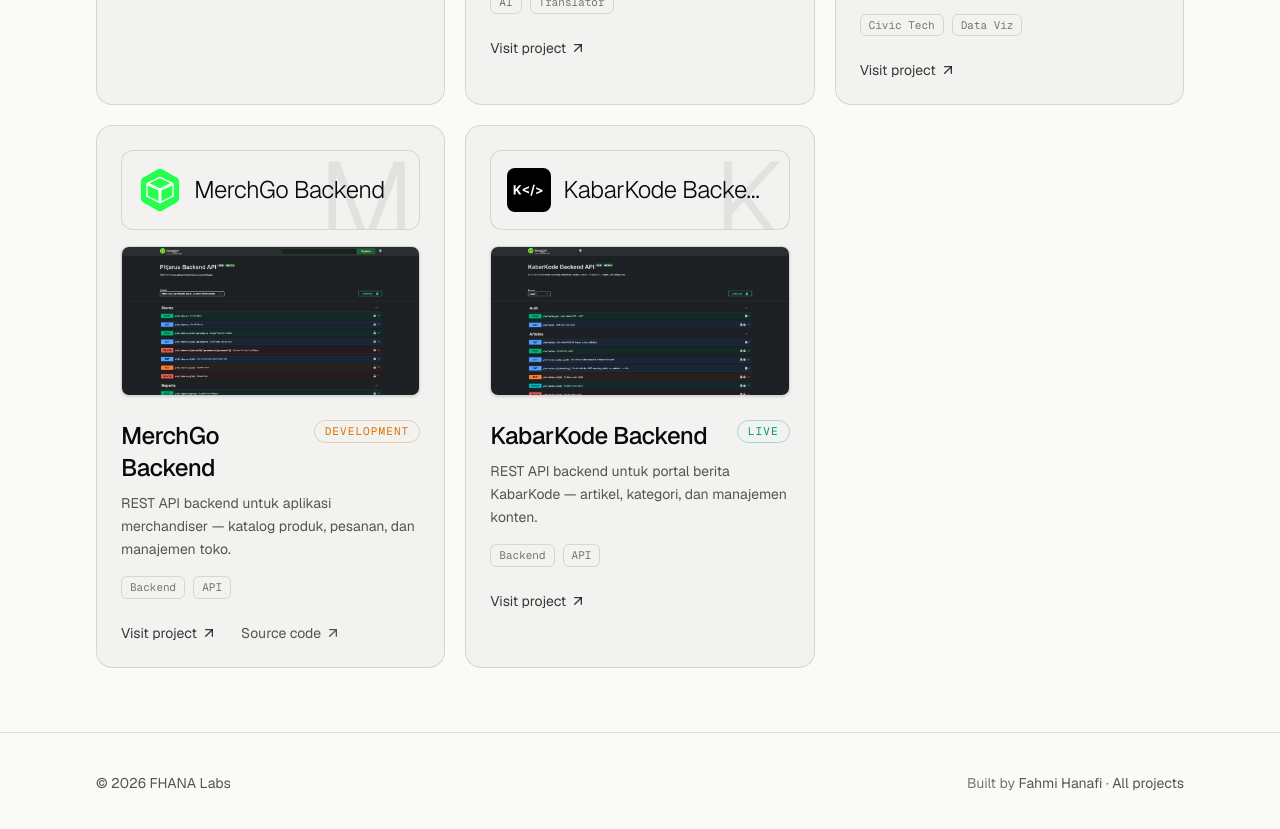
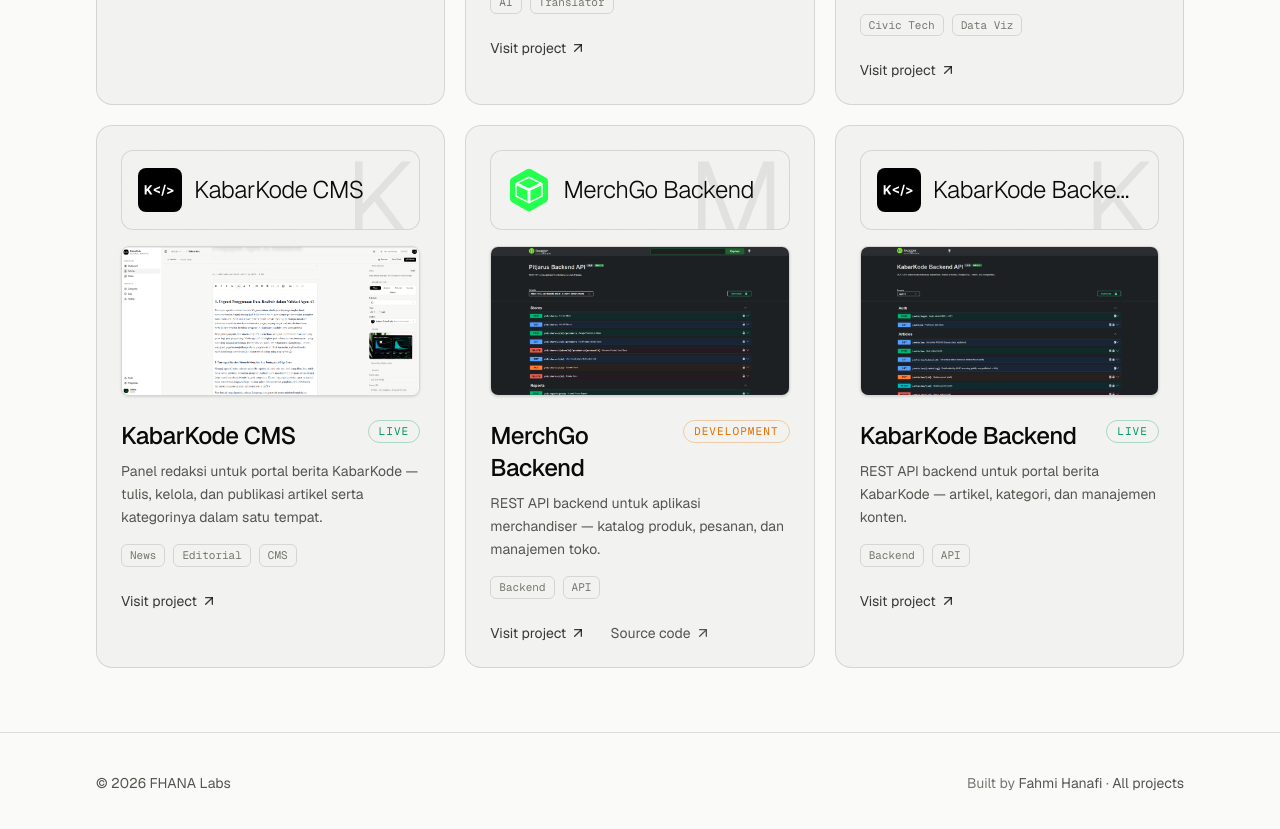
Before and after one commit to fhnnfi/fhanalabs, a Next.js app: page / in a window 1280 px wide. Shown: the part 1540-2369 px from the top of the page. Built offline with nearby package versions, Linux system fonts and the light colour scheme.

Commit message:
feat: add KabarKode CMS project entry with editorial panel description
Also fixes missing commas in the registry entry that broke the TS syntax.

```diff
--- a/src/data/projects.ts
+++ b/src/data/projects.ts
@@ -51,6 +51,16 @@ export const projects: Project[] = [
     tags: ["Civic Tech", "Data Viz"],
   },
   {
+    name: "KabarKode CMS",
+    description:
+      "Panel redaksi untuk portal berita KabarKode — tulis, kelola, dan publikasi artikel serta kategorinya dalam satu tempat.",
+    url: "https://kabarkodecms.fhanalabs.site",
+    logo: "/logos/kabarkode.svg",
+    image: "/projectoverview/kabarkodecms.png",
+    status: "live",
+    tags: ["News", "Editorial", "CMS"],
+  },
+  {
     name: "MerchGo Backend",
     description:
       "REST API backend untuk aplikasi merchandiser — katalog produk, pesanan, dan manajemen toko.",
```
Also changed, not shown: public/projectoverview/kabarkodecms.png (added).
